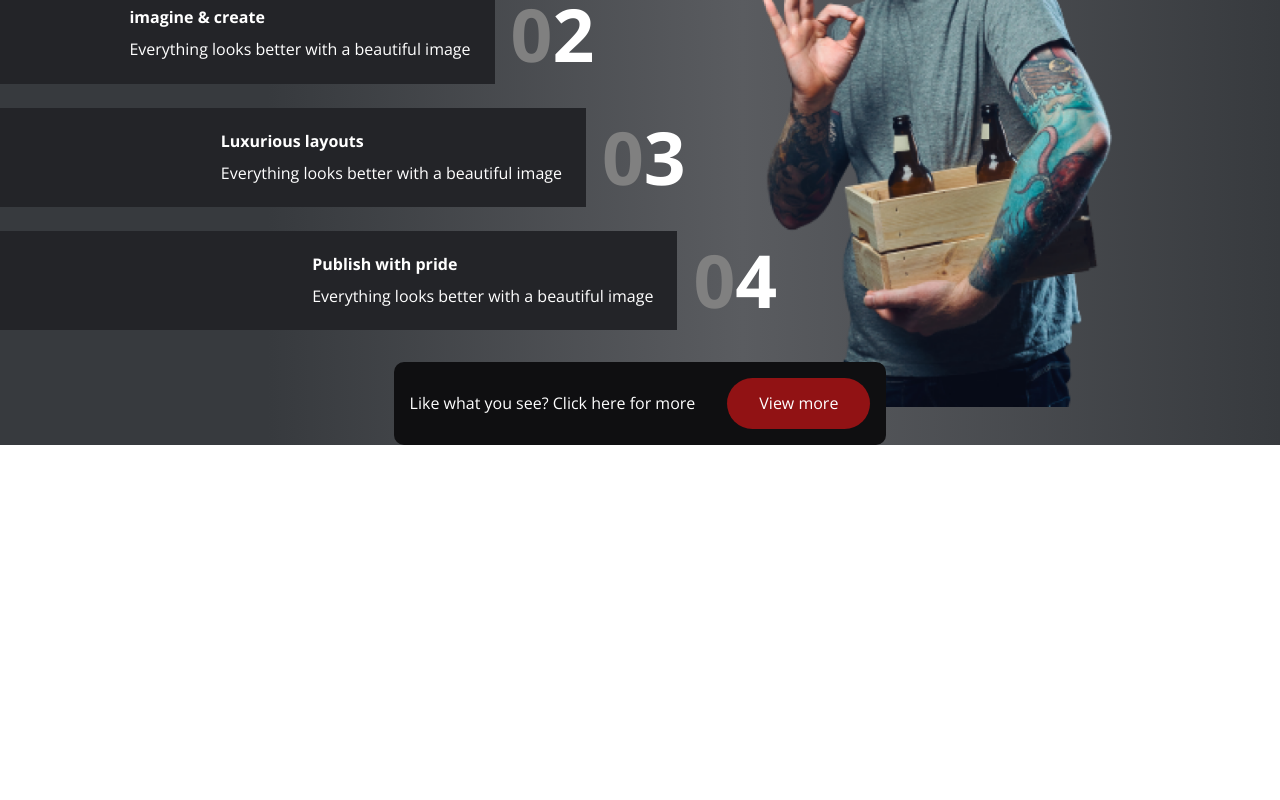
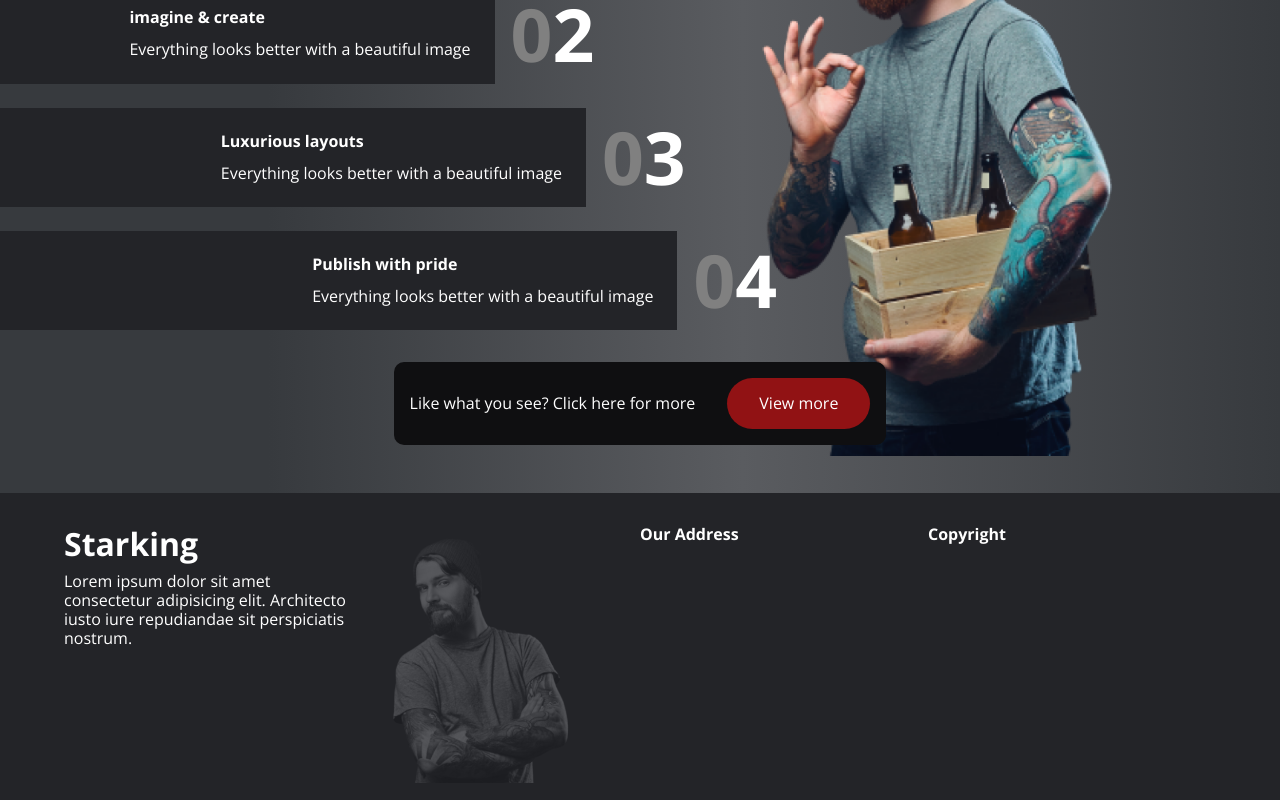
Before and after one commit to abdoolkadir/jd-frontend-role-test, a React (Create React App) app: page / in a window 1280 px wide. Shown: the part 3542-4342 px from the top of the page. Before the commit the page ends 3987 px from the top, so only its background shows below. Built offline with nearby package versions, Linux system fonts and the light colour scheme; the HTML template or start-up script is replaced by a standard one.

Commit message:
implemented footer

```diff
--- a/src/App.js
+++ b/src/App.js
@@ -5,6 +5,7 @@ import Blog from './pages/blog/Blog';
 import Portfolio from './pages/portfolio/Portfolio';
 import Shop from './pages/shop/Shop';
 import Navbar from './components/layout/navbar/Navbar';
+import Footer from './components/layout/footer/Footer';
 
 function App() {
   return (
@@ -20,6 +21,8 @@ function App() {
             <Route path="/shop" element={<Shop />}></Route>
           </Routes>
         </main>
+
+        <Footer />
       </div>
     </Router>
   );
--- a/src/components/layout/footer/Footer.jsx
+++ b/src/components/layout/footer/Footer.jsx
@@ -0,0 +1,34 @@
+import image from '../../assets/image-4.png';
+import { Link } from 'react-router-dom';
+import './footer.css';
+
+function Footer() {
+  return (
+    <footer>
+      <div className="container">
+        <div className="grid">
+          <div className="grid-item">
+            <h1>
+              <Link to="/">Starking</Link>
+            </h1>
+
+            <p>
+              Lorem ipsum dolor sit amet consectetur adipisicing elit.
+              Architecto iusto iure repudiandae sit perspiciatis nostrum.
+            </p>
+          </div>
+          <div className="grid-item">
+            <img src={image} alt="" />
+          </div>
+          <div className="grid-item">
+            <h4>Our Address</h4>
+          </div>
+          <div className="grid-item">
+            <h4>Copyright</h4>
+          </div>
+        </div>
+      </div>
+    </footer>
+  );
+}
+export default Footer;
--- a/src/components/layout/footer/footer.css
+++ b/src/components/layout/footer/footer.css
@@ -0,0 +1,22 @@
+footer {
+  color: #fff;
+  padding: 2rem 0;
+  padding-bottom: 1.58rem;
+  background: var(--primary-black);
+}
+
+footer .grid {
+  display: grid;
+  grid-template-columns: repeat(4, 1fr);
+  height: 250px;
+}
+
+.grid-item img {
+  opacity: 0.3;
+  mix-blend-mode: luminosity;
+  width: 80%;
+}
+
+.grid-item h1 {
+  margin-bottom: 0.5rem;
+}
--- a/src/components/layout/navbar/Navbar.jsx
+++ b/src/components/layout/navbar/Navbar.jsx
@@ -19,14 +19,16 @@ function Navbar() {
                   <ul className="submenu-items">
                     {data.submenu.map((submenu) => (
                       <li>
-                        <Link to="#">{submenu.title}</Link>
+                        <Link to={submenu.title}>{submenu.title}</Link>
                       </li>
                     ))}
                   </ul>
                 </li>
               ) : (
                 <li key={index}>
-                  <Link to="#">{data.title}</Link>
+                  <Link to={data.title === 'Home' ? '/' : data.title}>
+                    {data.title}
+                  </Link>
                 </li>
               )
             )}
--- a/src/pages/sections/process/processSection.css
+++ b/src/pages/sections/process/processSection.css
@@ -8,7 +8,7 @@
     rgba(55, 58, 62, 1) 100%
   );
   padding-top: 4rem;
-  /* padding-bottom: 2rem; */
+  padding-bottom: 3rem;
 }
 
 .process-col-1 {
@@ -54,7 +54,7 @@
   z-index: 0;
   position: absolute;
   width: 125%;
-  top: -109px;
+  top: -60px;
   bottom: 0;
   right: 34%;
 }
```
Also changed, not shown: src/components/assets/image-4.png (added).
